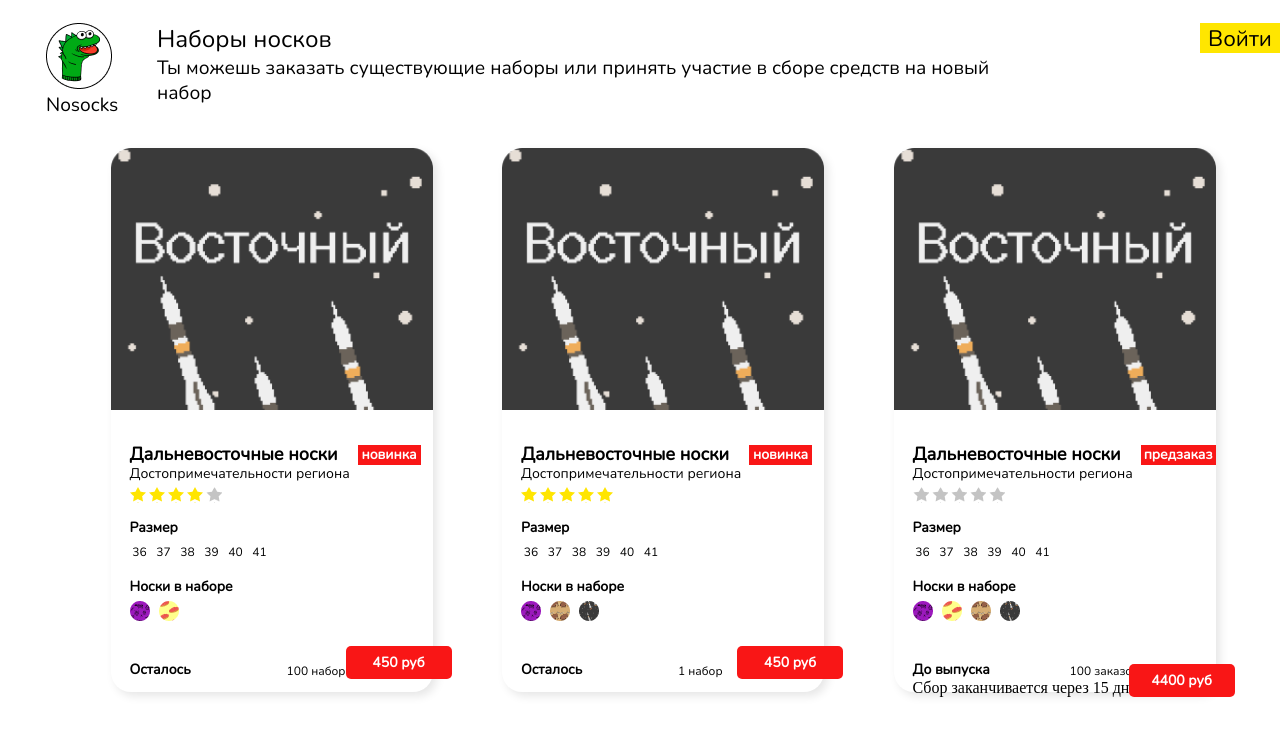
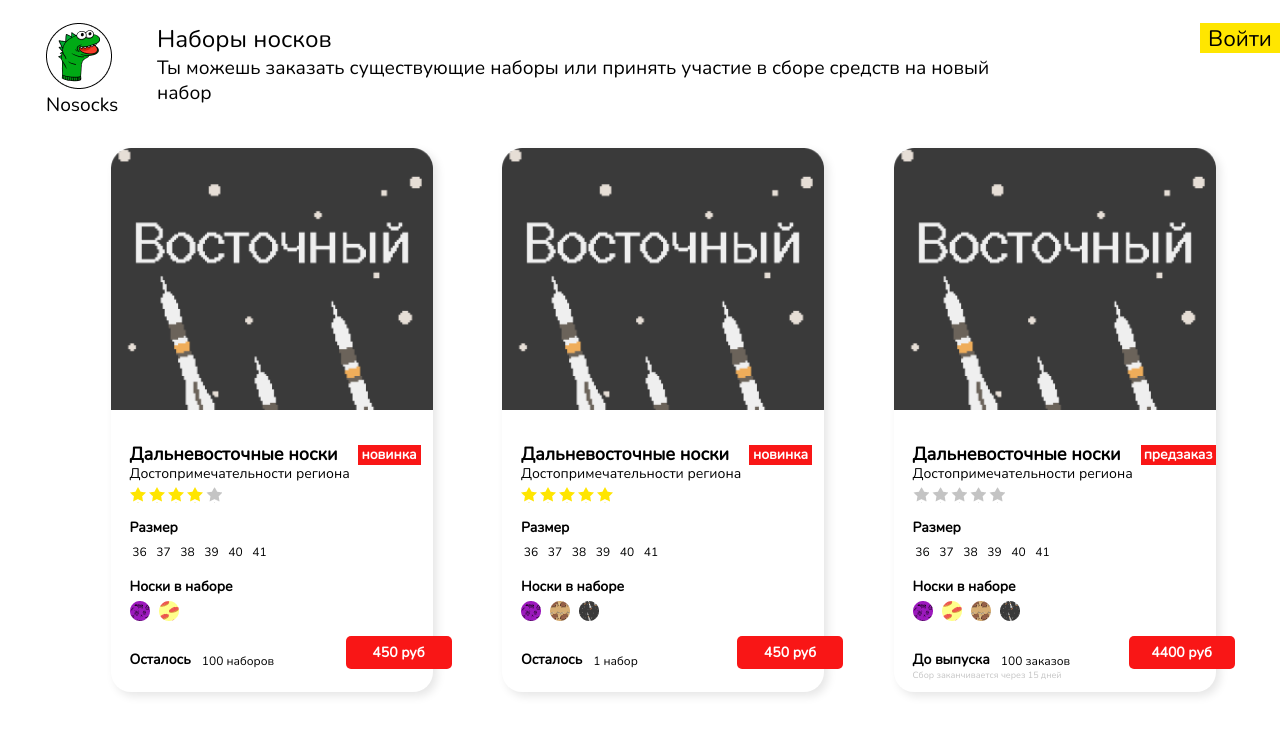
Before and after one commit to ME0ny/vue-lessons, a Vue app in the folder nosocks-box-store/: page / in a window 1280 px wide. Shown: the top 736 px of the page. Built offline with nearby package versions, Linux system fonts and the light colour scheme.

Commit message:
add ticket

```diff
--- a/nosocks-box-store/src/components/BoxStore__Ticket/components/Footer/Footer.vue
+++ b/nosocks-box-store/src/components/BoxStore__Ticket/components/Footer/Footer.vue
@@ -1,6 +1,6 @@
 <template>
     <div class="ticket-buy__footer">
-        <div v-if="status == 'pre-order'" class="ticket-pre_order__footer__number">
+        <div v-if="status == 'pre-order'">
             <div class="ticket-pre_order__footer__number-wrapper">
                 <div class="ticket-buy__footer__number-title Nunito-Bold">
                     До выпуска
@@ -9,11 +9,15 @@
                     {{value.left.box}} {{value.left.order_name}}
                 </div>
             </div>
-            <div class="ticket-pre_order__footer__number-time">
+            <div class="ticket-pre_order__footer__number-time Nunito-Regular">
                 Сбор заканчивается через {{value.days.day}} {{value.days.day_name}}
             </div>
+            <button class="button ticket-buy__footer__button_buy Nunito-Bold button-up">
+                {{price}} руб
+            </button>
         </div>
-        <div v-else class="ticket-buy__footer__number">
+        <div v-else>
+            <div class="ticket-pre_order__footer__number-wrapper">
                 <div class="ticket-buy__footer__number-title Nunito-Bold">
                     Осталось
                 </div>
@@ -24,6 +28,7 @@
             <button class="button ticket-buy__footer__button_buy Nunito-Bold">
                 {{price}} руб
             </button>
+        </div>
     </div>
 </template>
 
@@ -36,30 +41,30 @@
 <style>
 .ticket-buy__footer{
     position: relative;
-    margin-top: 35px;
+    margin-top: 25px;
 }
 .ticket-pre_order__footer__number-wrapper{
-    display: flex;
-}
-.ticket-buy__footer__number{
     display: flex;
 }
 .ticket-buy__footer__number-title{
     font-size: 14px;
     line-height: 19px;
-    width: 100%;
     color: #000000;
+
 }
 .ticket-buy__footer__number-item{
-    width: 100%;
-    height: 100%;
     font-size: 12px;
     line-height: 16px;
     color: #000000;
     margin-top: auto;
     margin-left: 11px;
+    /* margin-left: 11px; */
 }
-
+.ticket-pre_order__footer__number-time{
+    font-size: 9px;
+    line-height: 12px;
+    color: #C4C4C4;
+}
 .ticket-buy__footer__button_buy{
     position: absolute;
     background: #F91616;
@@ -70,7 +75,6 @@
     border: none;
     outline:none;
     font-size: 14px;
-    line-height: 19px;
     color: #FFFFFF;
     margin-left: 216px;
     margin-top: -33px;
@@ -78,4 +82,7 @@
 .ticket-buy__footer__button_buy:hover{
     box-shadow: 0px 4px 4px rgba(249, 103, 22, 0.25), 0px -4px 4px rgba(249, 103, 22, 0.25), 4px 0px 4px rgba(249, 103, 22, 0.25);
 }
+.button-up{
+    margin-top: -45px;
+}
 </style>
```
Lines whose indentation alone changed are shown as unchanged.
